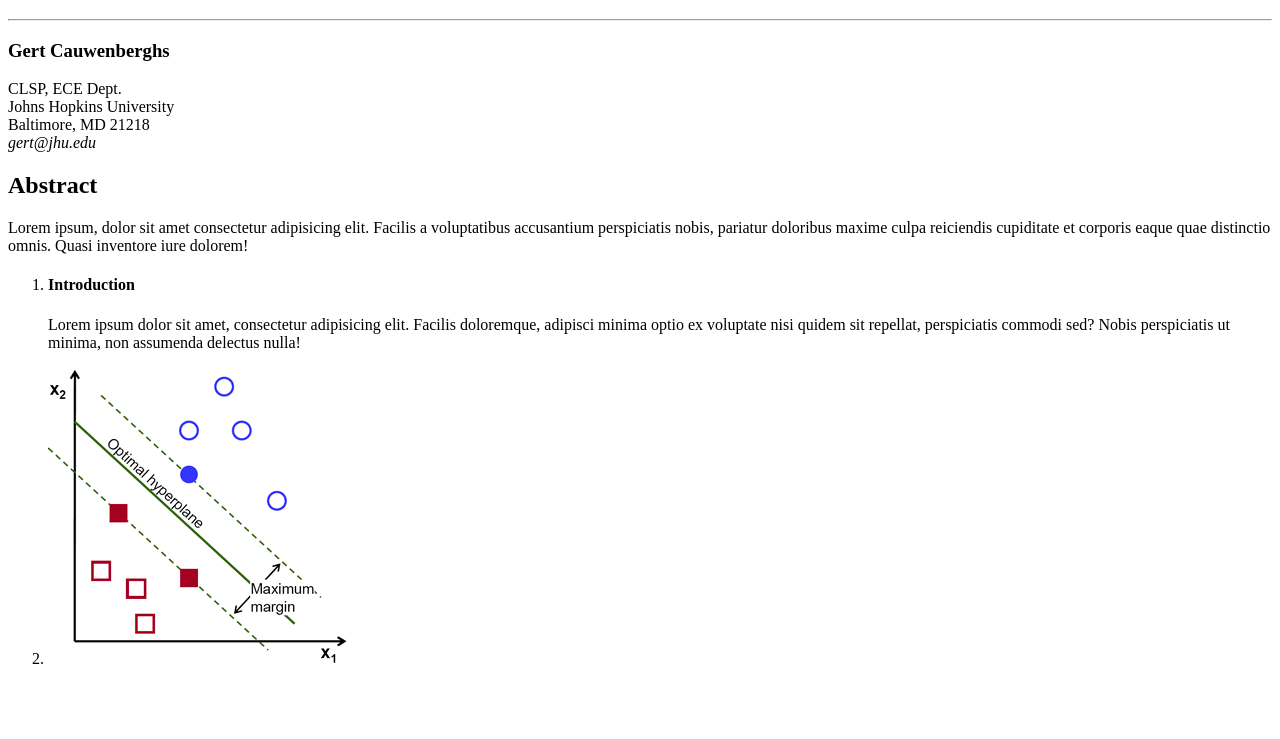
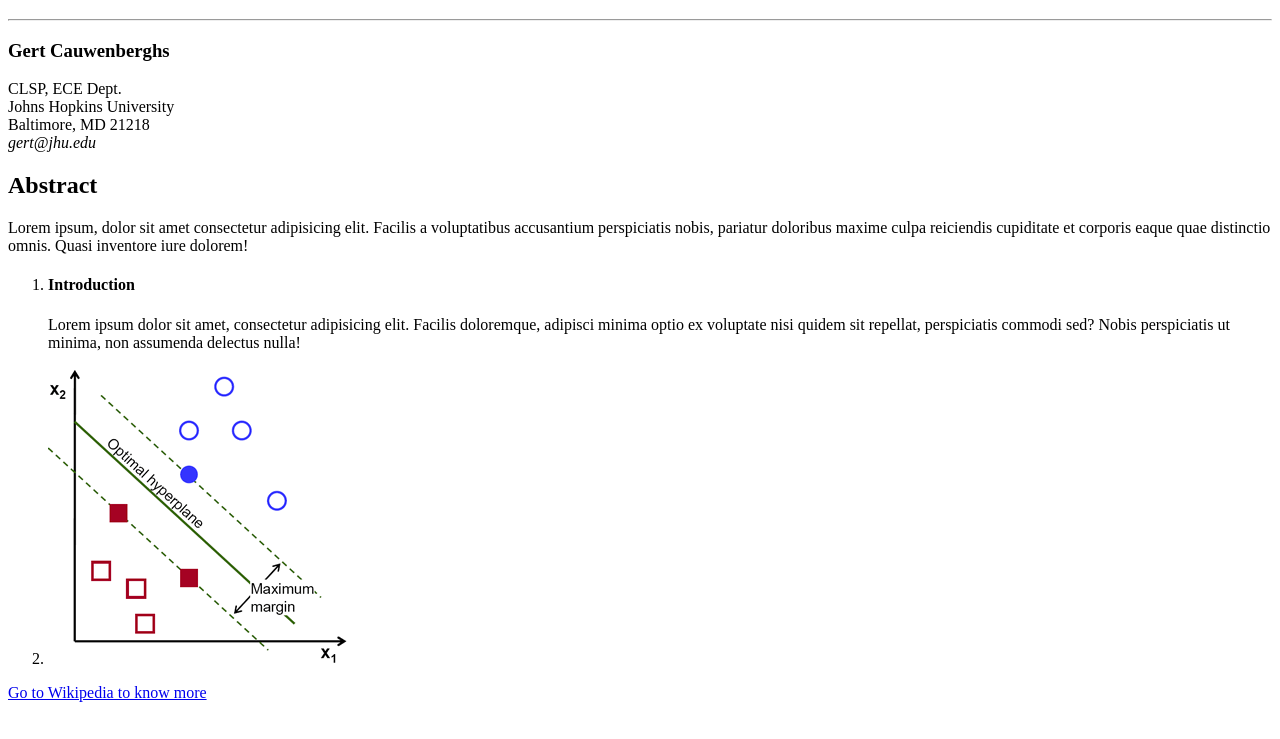
Before and after one commit to Steferre/paper-scientifico, a plain HTML site: page index.html in a window 1280 px wide. Shown: the part 61-800 px from the top of the page. Drawn offline with Linux system fonts and the light colour scheme.

Commit message:
inserimento link nel footer

```diff
--- a/index.html
+++ b/index.html
@@ -54,16 +54,16 @@
                         <img src="img\optimal-hyperplane.png" alt="grafico del paper">
                     </li>
                 </ol>
+
             </section>
-
-
-
 
         </main>
 
         <!--chiusura della pagina-->
         <footer>
-
+            <a href="https://en.wikipedia.org/wiki/Support-vector_machine">
+            Go to Wikipedia to know more
+            </a>
         </footer>
     </body>
 </html>
```
